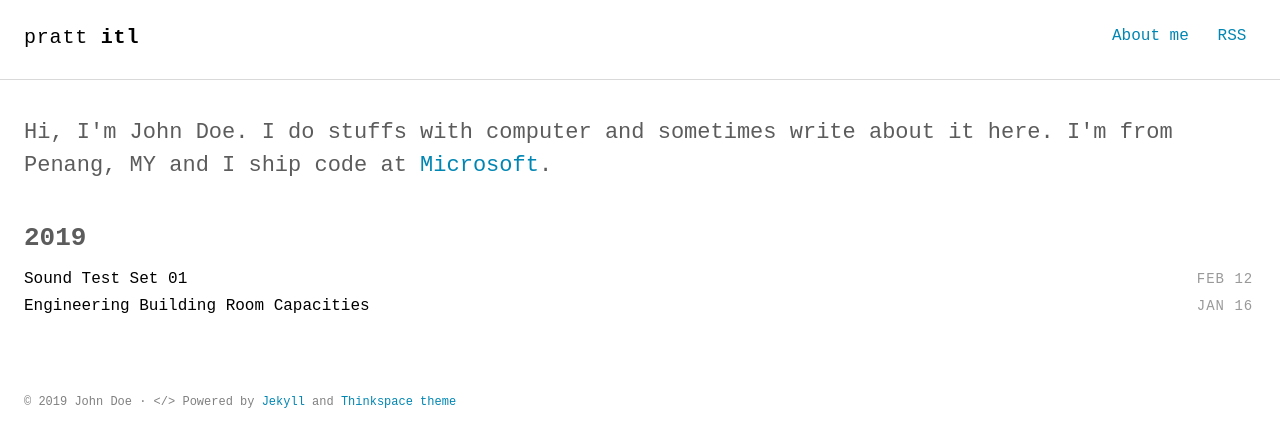
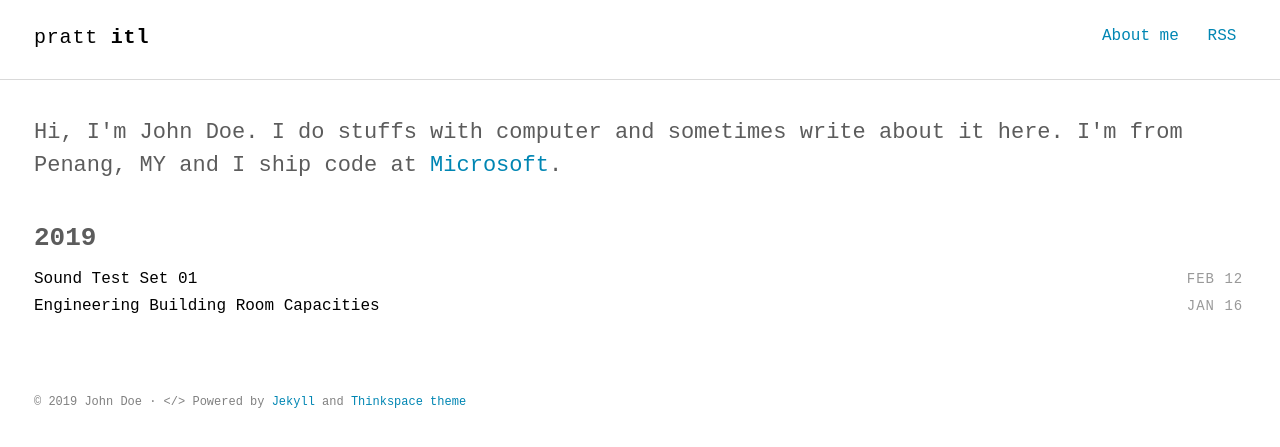
Before and after one commit to tedngai/itldatafactory, a Jekyll site: the page built from index.html, in a window 1280 px wide. Shown: the top 447 px of the page. Built offline with Jekyll 4.4.1, drawn with Linux system fonts in a browser that asks for light colours; some web fonts are replaced.

Commit message:
Update _layout.scss

```diff
--- a/assets/scss/_layout.scss
+++ b/assets/scss/_layout.scss
@@ -40,8 +40,8 @@ hr {
 
 .container {
   padding: $base-spacing;
-  margin-left: auto;
-  margin-right: auto;
+  margin-left: 10px;
+  margin-right: 10px;
   max-width: 1400px;
   font-weight: normal;
 }
```
